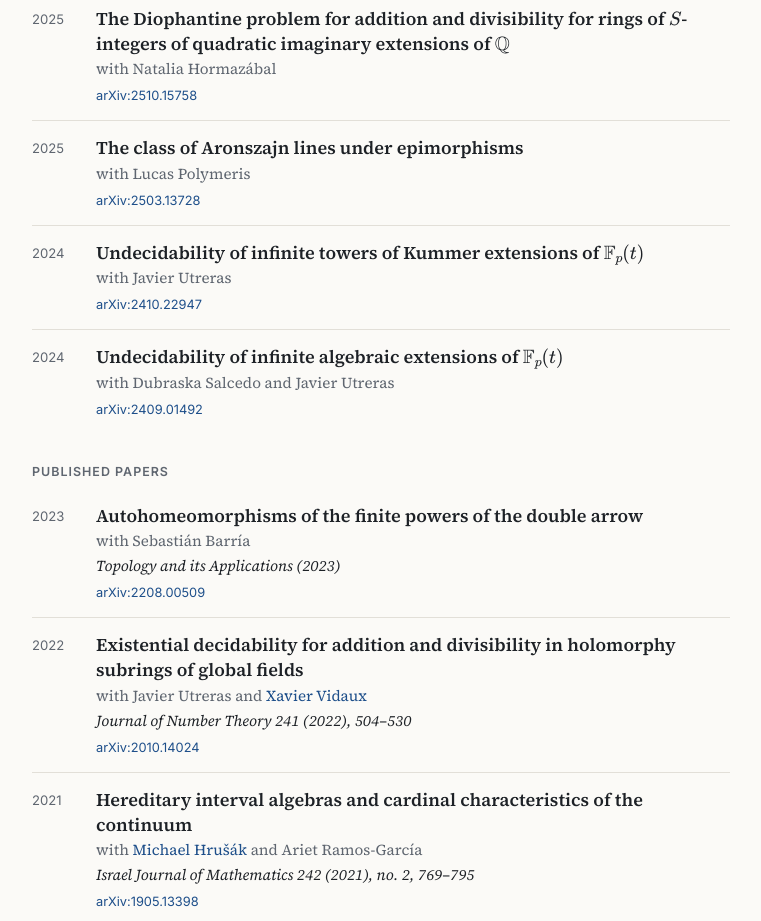
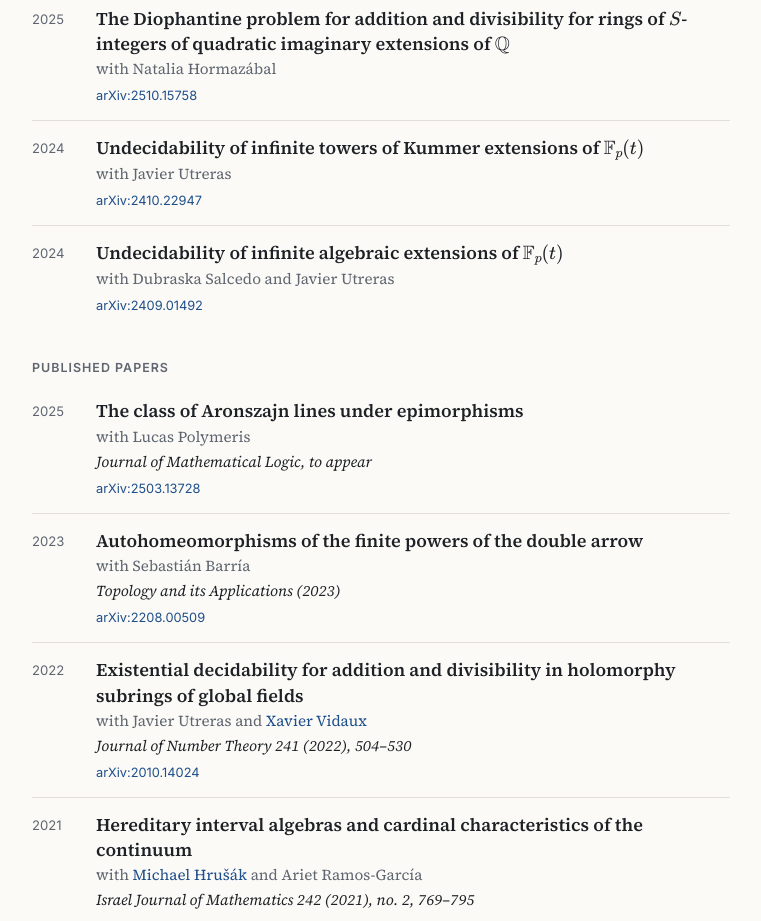
Before and after one commit to cmartinez-ranero/cmartinez-ranero.github.io, a plain HTML site: page index.html in a window 1280 px wide. Shown: the part 1180-2101 px from the top of the page, without its empty margins (426-1187 px from the left). Drawn offline with nearby package versions, Linux system fonts and the light colour scheme.

Commit message:
Aronszajn lines paper accepted in Journal of Mathematical Logic
Co-Authored-By: Claude Opus 5.5 <noreply@anthropic.com>
Claude-Session: https://claude.ai/code/session_01BUS9LMRdCAatwSG5sp3BXz

```diff
--- a/index.html
+++ b/index.html
@@ -106,14 +106,6 @@
             <p class="links"><a href="https://arxiv.org/abs/2510.15758">arXiv:2510.15758</a></p>
           </div>
         </li>
-        <li data-area="st">
-          <span class="year">2025</span>
-          <div>
-            <p class="title">The class of Aronszajn lines under epimorphisms</p>
-            <p class="authors">with Lucas Polymeris</p>
-            <p class="links"><a href="https://arxiv.org/abs/2503.13728">arXiv:2503.13728</a></p>
-          </div>
-        </li>
         <li data-area="nt">
           <span class="year">2024</span>
           <div>
@@ -134,6 +126,15 @@
 
       <h3 class="group">Published papers</h3>
       <ul class="pubs">
+        <li data-area="st">
+          <span class="year">2025</span>
+          <div>
+            <p class="title">The class of Aronszajn lines under epimorphisms</p>
+            <p class="authors">with Lucas Polymeris</p>
+            <p class="venue">Journal of Mathematical Logic, to appear</p>
+            <p class="links"><a href="https://arxiv.org/abs/2503.13728">arXiv:2503.13728</a></p>
+          </div>
+        </li>
         <li data-area="st">
           <span class="year">2023</span>
           <div>
```
